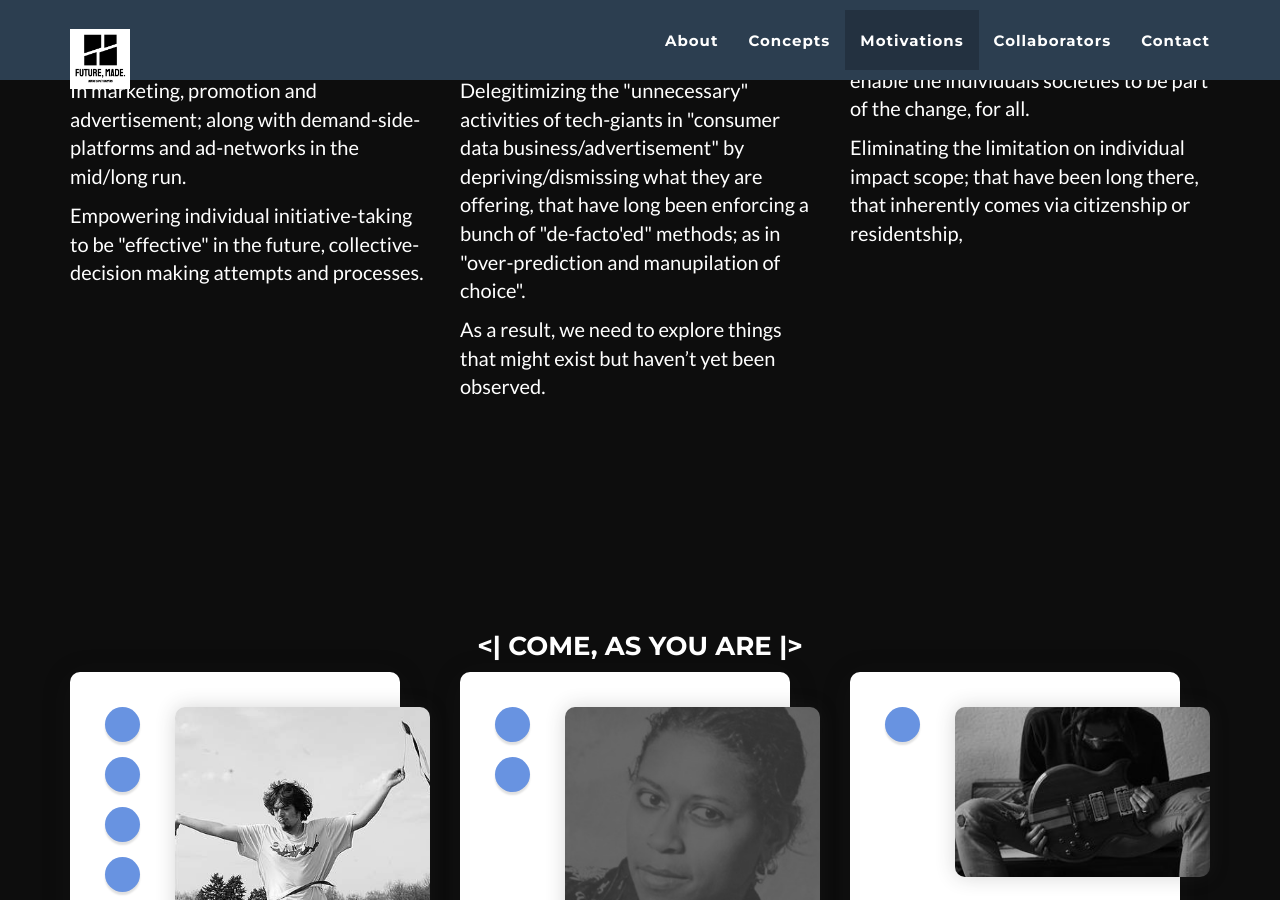
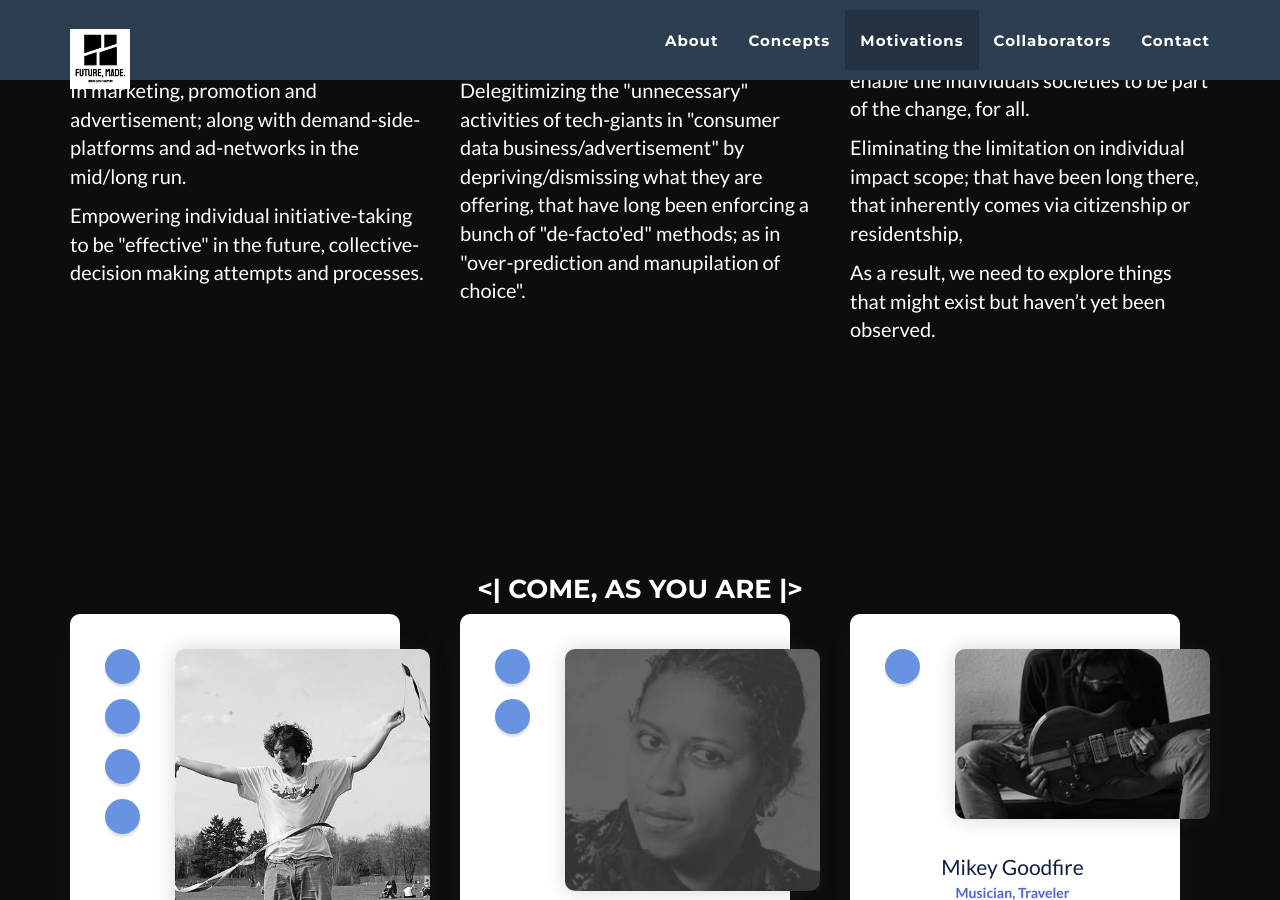
Before and after one commit to streamerd/future-made-website, a Jekyll site: the page built from _posts/2014-07-18-project-1.markdown, in a window 1280 px wide and 900 px high, scrolled down 2972 px. Built offline with Jekyll 4.4.1, drawn with Linux system fonts in a browser that asks for light colours; part of the change alters nothing that is shown.

```diff
--- a/_includes/motivations.html
+++ b/_includes/motivations.html
@@ -24,11 +24,11 @@
                     a bunch of "de-facto'ed" methods;
                     as in "over-prediction and manupilation of choice".</p>
                 <!-- <p>Reducing the need for market places and required need for "prediction" that is based on historical data collection, in general.</p> -->
-                <p>As a result, we need to explore things that might exist but haven’t yet been observed.</p>
             </div>
             <div class="col-lg-4">
                 <p>Creating opportunity for an arbitrary purchase/transaction in general, to create impact; outside of its economical/taxational zone, that can enable the individuals societies to be part of the change, for all.</p>
                 <p>Eliminating the limitation on individual impact scope; that have been long there, that inherently comes via citizenship or residentship,</p>
+                <p>As a result, we need to explore things that might exist but haven’t yet been observed.</p>
             </div>
 
 
```
